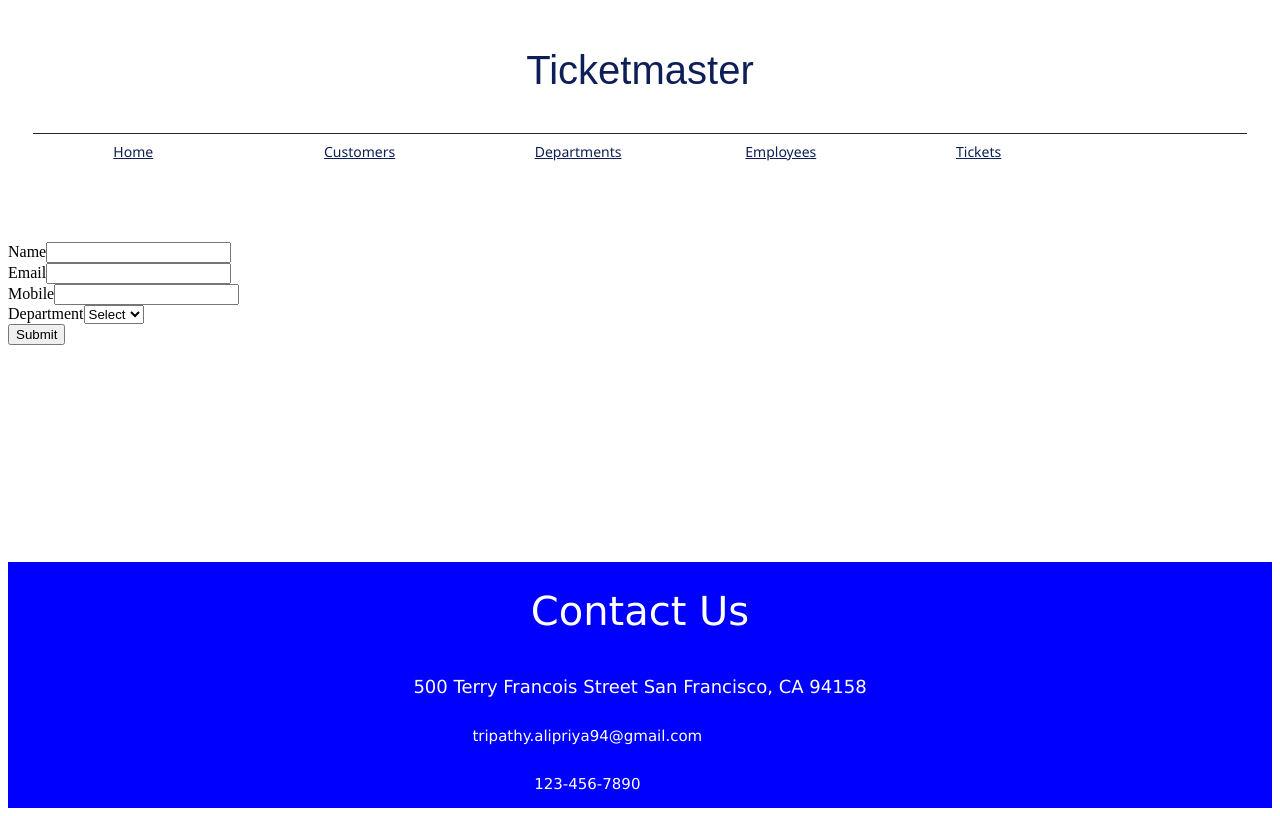
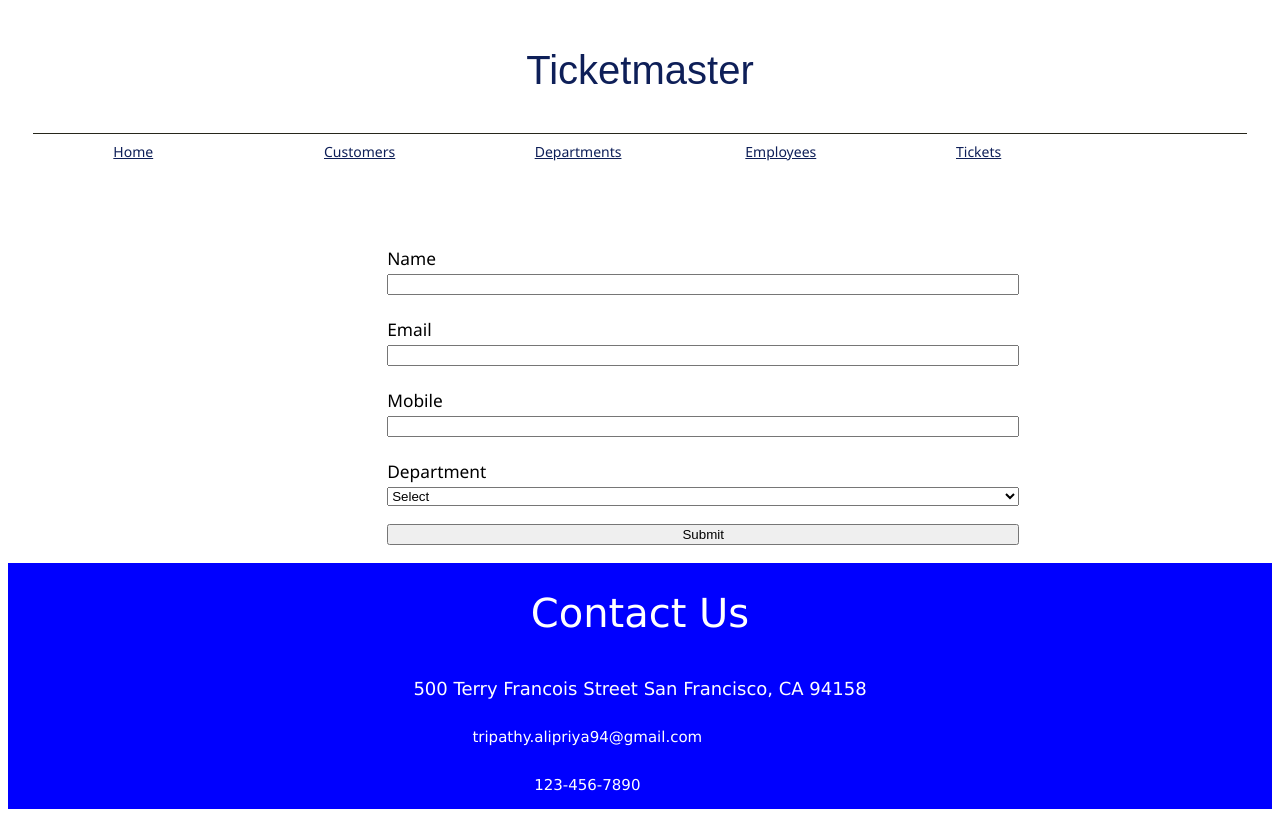
Before and after one commit to Alipriya/ticketMaster, a React (Create React App) app: page /addEmployees in a window 1280 px wide. Built offline with nearby package versions, Linux system fonts and the light colour scheme.

Commit message:
Adding ui changes to form

```diff
--- a/src/App.css
+++ b/src/App.css
@@ -1,7 +1,5 @@
 .App {
 	height: 100vh;
-
-	/* grid container settings */
 	display: grid;
 	grid-template-columns: 1fr;
 	grid-template-rows: auto 1fr auto;
@@ -224,3 +222,14 @@
     display: flex;
     justify-content: center;
 }
+.Form{
+    display: flex;
+    flex-direction: column;
+    width: 50%;
+    padding-left: 30%;
+}
+.Form>label{
+    font-size: 13pt;
+    line-height: 24pt;
+    font-family: 'Segoe UI', Tahoma, Geneva, Verdana, sans-serif;
+}
--- a/src/Components/Customers/CustomerForm.js
+++ b/src/Components/Customers/CustomerForm.js
@@ -20,7 +20,7 @@
       props.handleSubmit(formData)
     }
     return(<div>
-        <form>
+        <form className="Form">
             <label>Customer Name</label>
             <input type="text" name="name" value={name} onChange={(e)=>{setName(e.target.value)}}/>
             <br/>
--- a/src/Components/Employees/EmloyeeForm.js
+++ b/src/Components/Employees/EmloyeeForm.js
@@ -29,7 +29,7 @@
 }
 
     return(<div>
-      <form>
+      <form className="Form">
           <label>Name</label>
           <input type="text" value={name} onChange={(e)=>{setName(e.target.value)}} />
           <br/>
@@ -48,7 +48,7 @@
           </select>
           <br/>
           <button onClick={(e)=>handleSubmit(e)}>Submit</button>
-
+          <br/>
     </form>
     </div>)
 }
--- a/src/Components/Tickets/TicketForm.js
+++ b/src/Components/Tickets/TicketForm.js
@@ -40,8 +40,8 @@
     }
     return(
         <div>
-    <form>
-        <label>Name of the Customer</label>
+    <form className="Form">
+        <label>Customer Name</label>
         <select value={customerName} onChange={(e)=>{
         setCustomerName(e.target.value)
         }}>
@@ -51,7 +51,7 @@
             })}
         </select>
         <br/>
-        <label>Department</label>
+        <label>Department Name</label>
         <select value={departmentName} onChange={(e)=>setDepartmentName(e.target.value)}>
             <option>Select</option>
             {departmentData.map((dept)=>{
@@ -59,7 +59,7 @@
             })}
         </select>
         <br/>
-      <label>Select an Employee</label>
+      <label>Employee Name</label>
       <select value={empName} onChange={(e)=>{setEmpName(e.target.value)}}>
         <option>Select</option>
       {
@@ -73,15 +73,18 @@
 <br/>
  <label>Priority</label>
  <div onChange={onChangeValue}>
-        <input type="radio" value="High" name="priority" checked={priority==="High"} /> High
-        <input type="radio" value="Medium" name="priority" checked={priority==="Medium"} /> Medium
-        <input type="radio" value="Low" name="priority" checked={priority==="Low"}  /> Low
+        <input type="radio" value="High" name="priority" checked={priority==="High"} />High
+        <input type="radio" value="Medium" name="priority" checked={priority==="Medium"} />Medium
+        <input type="radio" value="Low" name="priority" checked={priority==="Low"}  />Low
 </div>
 <label>Message</label>
 
 <textarea type="text" value={message} onChange={handleChange}/>
+<br/>
+<button onClick={handleSubmit}>Submit</button>
+<br/>
     </form>
-    <button onClick={handleSubmit}>Submit</button>
+
     </div>
 
     )
```
